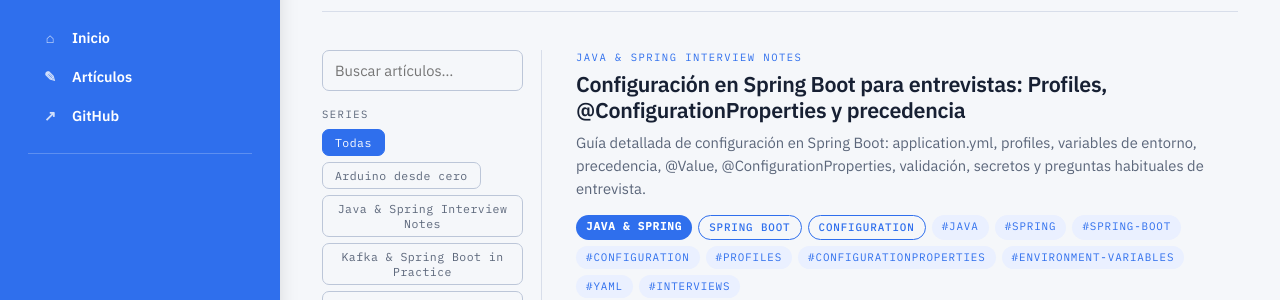
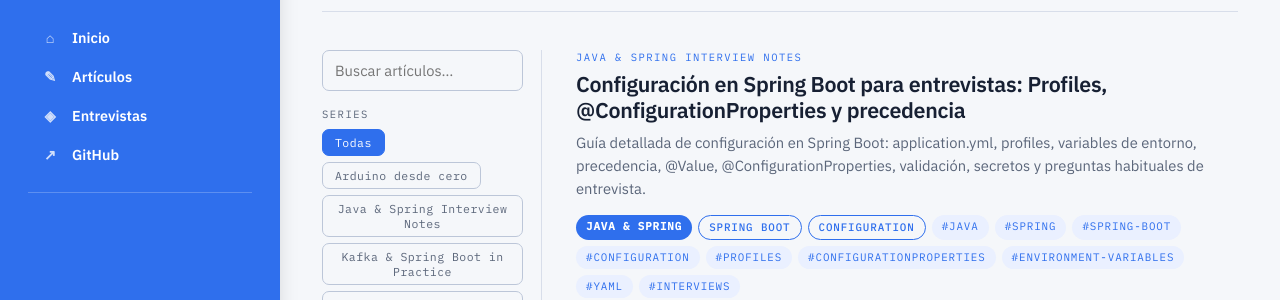
Before and after one commit to juanfranciscofernandezherreros/juanfranciscofernandezherreros.github.io, a Jekyll site: the page built from index.html, in a window 1280 px wide. Shown: the part 371-671 px from the top of the page. Built offline with Jekyll 4.4.1, drawn with Linux system fonts in a browser that asks for light colours.

Commit message:
Add interviews navigation item

```diff
--- a/_layouts/default.html
+++ b/_layouts/default.html
@@ -69,6 +69,7 @@
       <nav class="sidebar-nav" aria-label="{% if page.lang == 'en' %}Main navigation{% else %}Navegación principal{% endif %}">
         <a href="{{ '/' | relative_url }}"><span aria-hidden="true">⌂</span>{% if page.lang == 'en' %}Home{% else %}Inicio{% endif %}</a>
         <a href="{{ '/#articles' | relative_url }}"><span aria-hidden="true">✎</span>{% if page.lang == 'en' %}Articles{% else %}Artículos{% endif %}</a>
+        <a href="{% if page.lang == 'en' %}{{ '/interviews/' | relative_url }}{% else %}{{ '/entrevistas/' | relative_url }}{% endif %}"><span aria-hidden="true">◈</span>{% if page.lang == 'en' %}Interviews{% else %}Entrevistas{% endif %}</a>
         <a href="https://github.com/juanfranciscofernandezherreros" rel="me"><span aria-hidden="true">↗</span>GitHub</a>
       </nav>
       {% if page.lang_url %}
```
